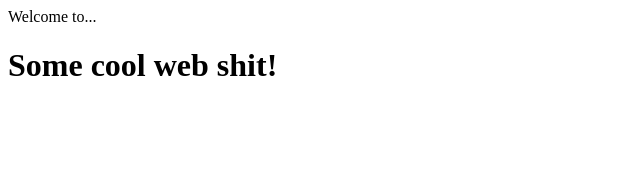
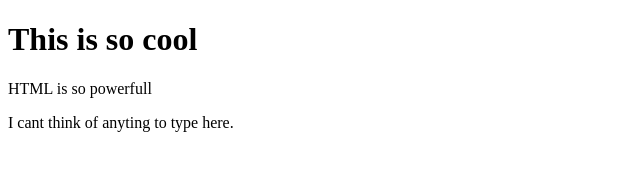
Before and after one commit to wendtbw/web_Stuffs, a plain HTML site: page index.html in a window 1280 px wide. Shown: the whole page, without its empty margins (0-640 px from the left). Drawn offline with Linux system fonts and the light colour scheme.

Commit message:
Update index.html

```diff
--- a/index.html
+++ b/index.html
@@ -1,4 +1,15 @@
-<header>
- <p>Welcome to...</p>
- <h1>Some cool web shit!</h1>
-</header>
+<!DOCTYPE html>
+<html lang="en">
+<meta charset="UTF-8">
+<title>Cool Webz stuff</title>
+
+<body>
+
+ <h1>This is so cool</h1>
+ <p>HTML is so powerfull</p>
+ <p>I cant think of anyting to type here.</p>
+
+
+</body>
+
+</html>
```
